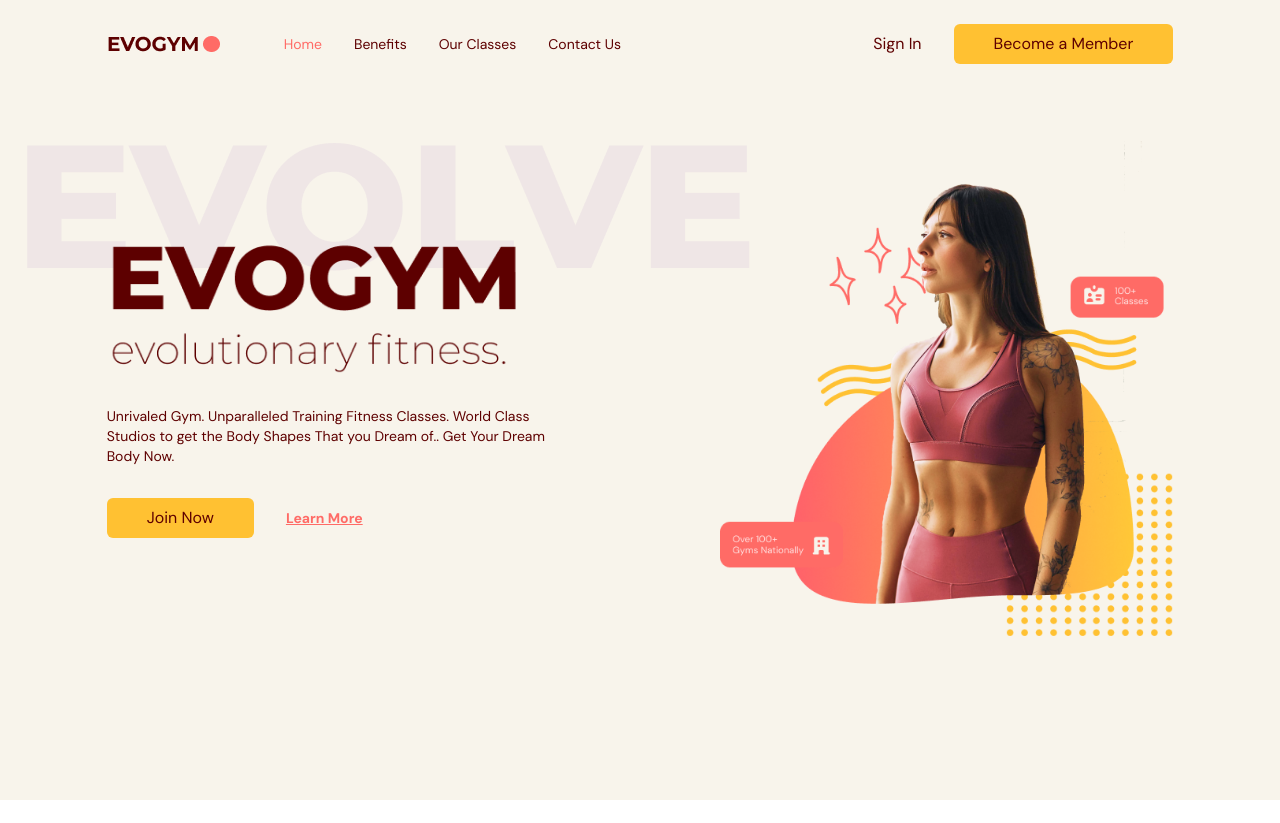
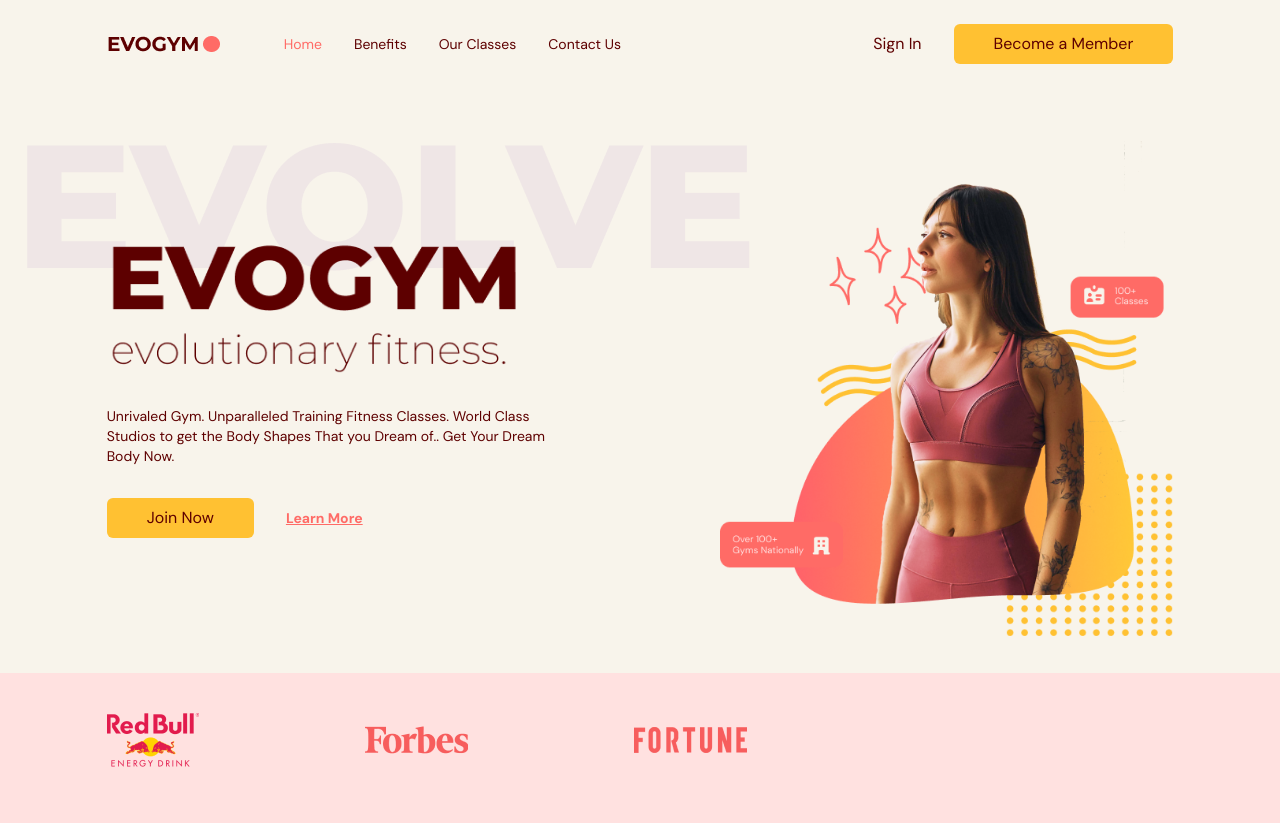
Before and after one commit to Kushal1715/Typescript-Gym-Fitness-App, a React (Vite) app in the folder typescript-fitness/: page / in a window 1280 px wide. Before the commit the page ends 800 px from the top, so only its background shows below. Built offline with nearby package versions, Linux system fonts and the light colour scheme.

Commit message:
adding sponsers in home page

```diff
--- a/typescript-fitness/src/components/Home/index.tsx
+++ b/typescript-fitness/src/components/Home/index.tsx
@@ -84,7 +84,18 @@ const Home = ({ setSelectedPage }: Props) => {
         </div>
       </motion.div>
 
-
+      {/* SPONSORS */}
+      {isAboveMediumScreens && (
+        <div className="h-[150px] w-full bg-primary-100 py-10">
+          <div className="mx-auto w-5/6">
+            <div className="flex w-3/5 items-center justify-between gap-8">
+              <img alt="redbull-sponsor" src={SponsorRedBull} />
+              <img alt="forbes-sponsor" src={SponsorForbes} />
+              <img alt="fortune-sponsor" src={SponsorFortune} />
+            </div>
+          </div>
+        </div>
+      )}
     </section>
   );
 };
```
